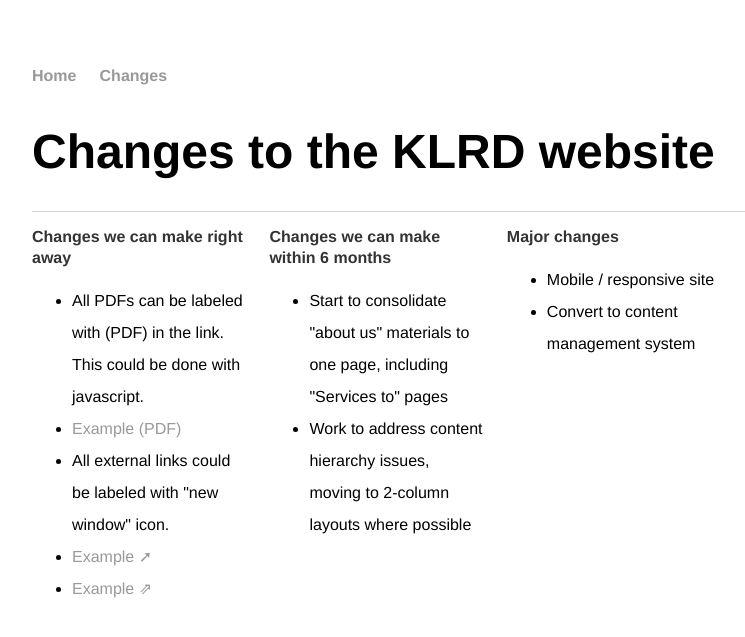
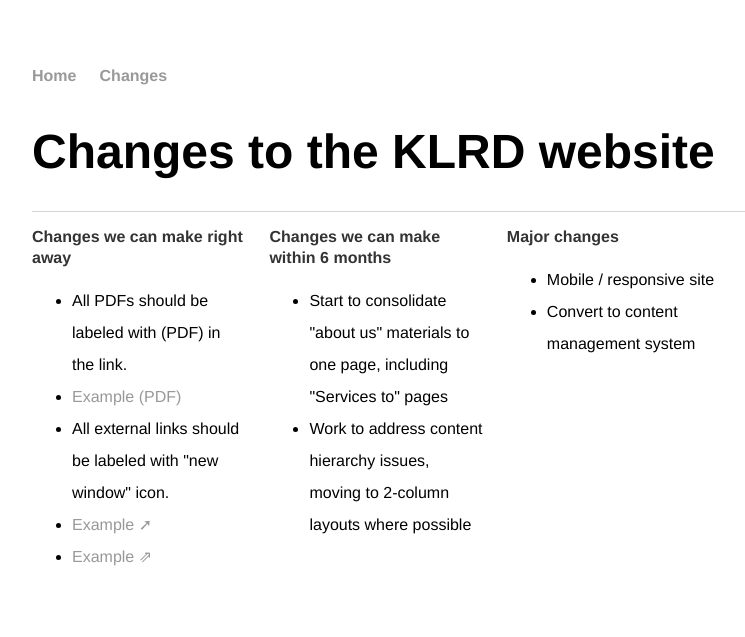
Before and after one commit to karlfun/karlfun.github.io, a Jekyll site: the page built from changes/index.html, in a window 1280 px wide. Shown: the top 637 px of the page, without its empty margins (160-905 px from the left). Built offline with Jekyll 4.4.1, drawn with Linux system fonts in a browser that asks for light colours.

Commit message:
coulds to shoulds

```diff
--- a/changes/index.html
+++ b/changes/index.html
@@ -9,9 +9,9 @@
 <div class="onethird">
 <p><strong>Changes we can make right away</strong></p>
 <ul>
-  <li>All PDFs can be labeled with (PDF) in the link. This could be done with javascript.</li>
+  <li>All PDFs should be labeled with (PDF) in the link.</li>
   <li><a href="#">Example (PDF)</a></li>
-  <li>All external links could be labeled with "new window" icon.</li>
+  <li>All external links should be labeled with "new window" icon.</li>
   <li><a href=#">Example &#x279a;</a></li>
   <li><a href=#">Example &#x21D7;</a></li>
 </ul>
```
